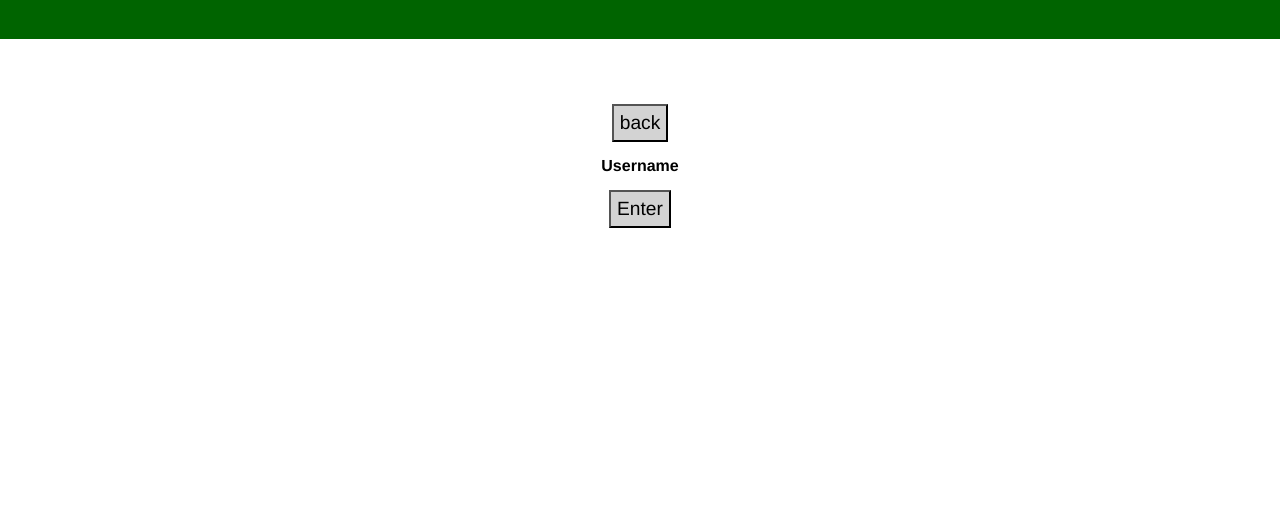
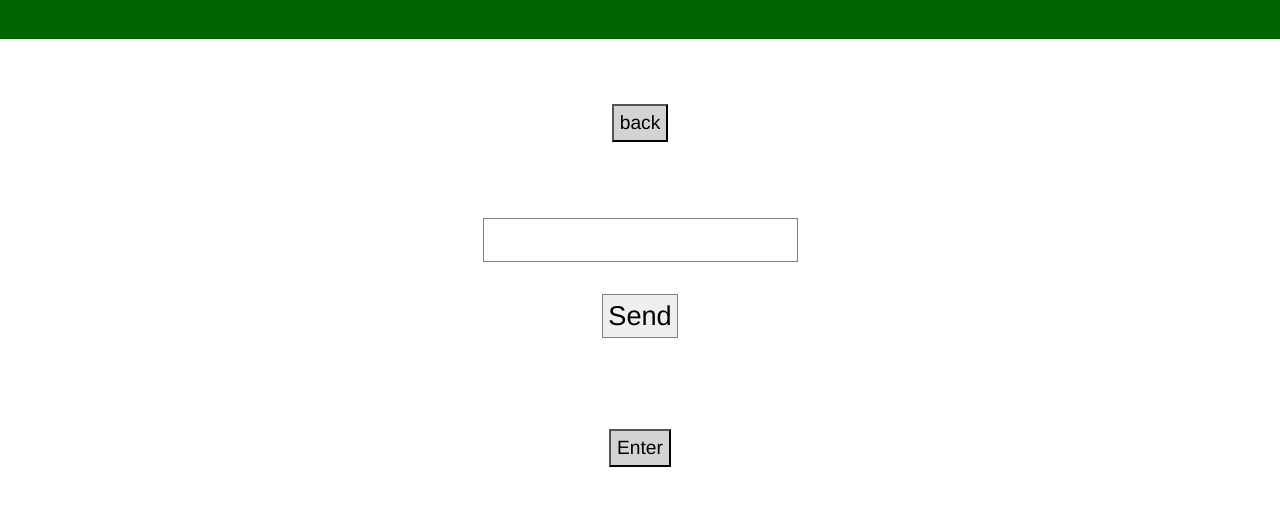
Before and after one commit to Grickl3/movement-sign-in, a plain HTML site: page c/yokai.html in a window 1280 px wide. Both pictures are taken after a click on the button "An Established Student". Shown: the part 103-608 px from the top of the page. Drawn offline with Linux system fonts and the light colour scheme.

Commit message:
started on the sign in mechanics

```diff
--- a/c/yokai.html
+++ b/c/yokai.html
@@ -24,7 +24,13 @@
 
 	<div id="step-two-est" class="layout__stuff hidden">
 		<button id="go-back-one" class="button">back</button>
-		<span class="layout__chooser-heading">Username</span>
+
+		<form class="layout__stuff" action="https://formspree.io/mvozevge" method="POST">
+			<input type="text" name="name">
+			<!-- <input type="email" name="_replyto"> -->
+			<input type="submit" value="Send">
+		</form>
+
 		<button id="identification" class="button">Enter</button>
 	</div>
 
@@ -67,6 +73,11 @@
 				goBack();
 			});
 
+		// ROSTER
+
+			let Greg = new Student("Greg","Hoenig","Greg H");
+			roster.push(Greg);
+
 
 	</script>
 
--- a/js/signin.js
+++ b/js/signin.js
@@ -1,10 +1,19 @@
 
 
-const student = {
-	username: "unknown",
-	dob: { month: 0, day: 0, year: 0 },
-	waived: false
-};
+// const student = {
+// 	username: "unknown",
+// 	dob: { month: 0, day: 0, year: 0 },
+// 	waived: false
+// };
+
+function Student(first,last,username,dob) {
+	this.firstName = first;
+	this.lastName = last;
+	this.username = username;
+	this.dob = dob;
+}
+
+const roster = []
 
 const getStudent = function() {
 	console.log(student);
--- a/styles/form-styles.css
+++ b/styles/form-styles.css
@@ -12,7 +12,9 @@
 }
 
 .button {
-	margin: 15px 0;
+	margin-top: 15px;
+	/*margin-left: 50%;*/
+	/*transform: translateX(-50%);*/
 	padding: 6px;
 	font-size: 1.2rem;
 
@@ -25,4 +27,8 @@
 
 input {
 	margin: 16px 0;
+	padding: 5px;
+	font-size: 1.7rem;
+	border: 1px solid grey;
+	text-align: center;
 }
```
Also changed, not shown: img/yokai-donate-button.png (added).
